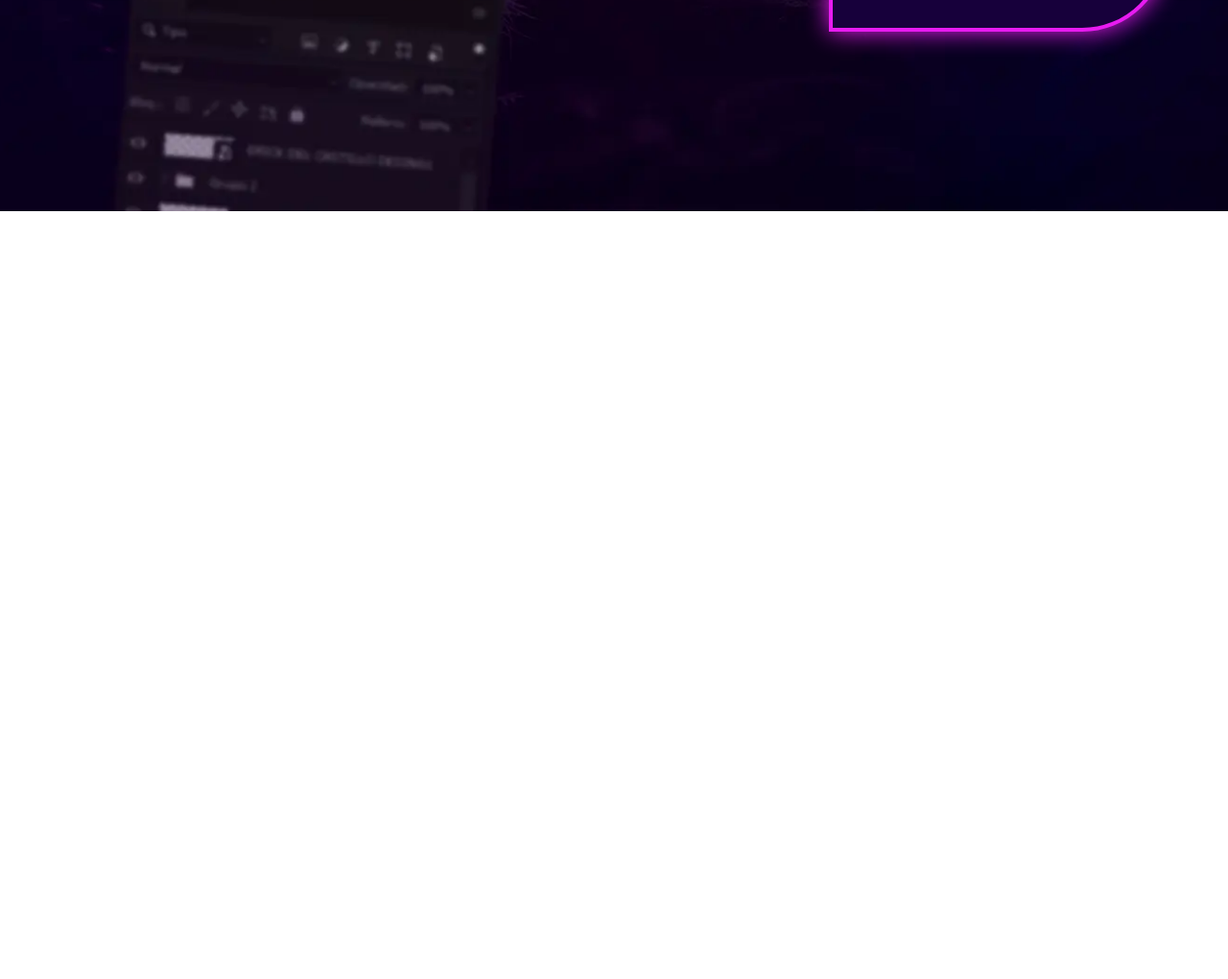
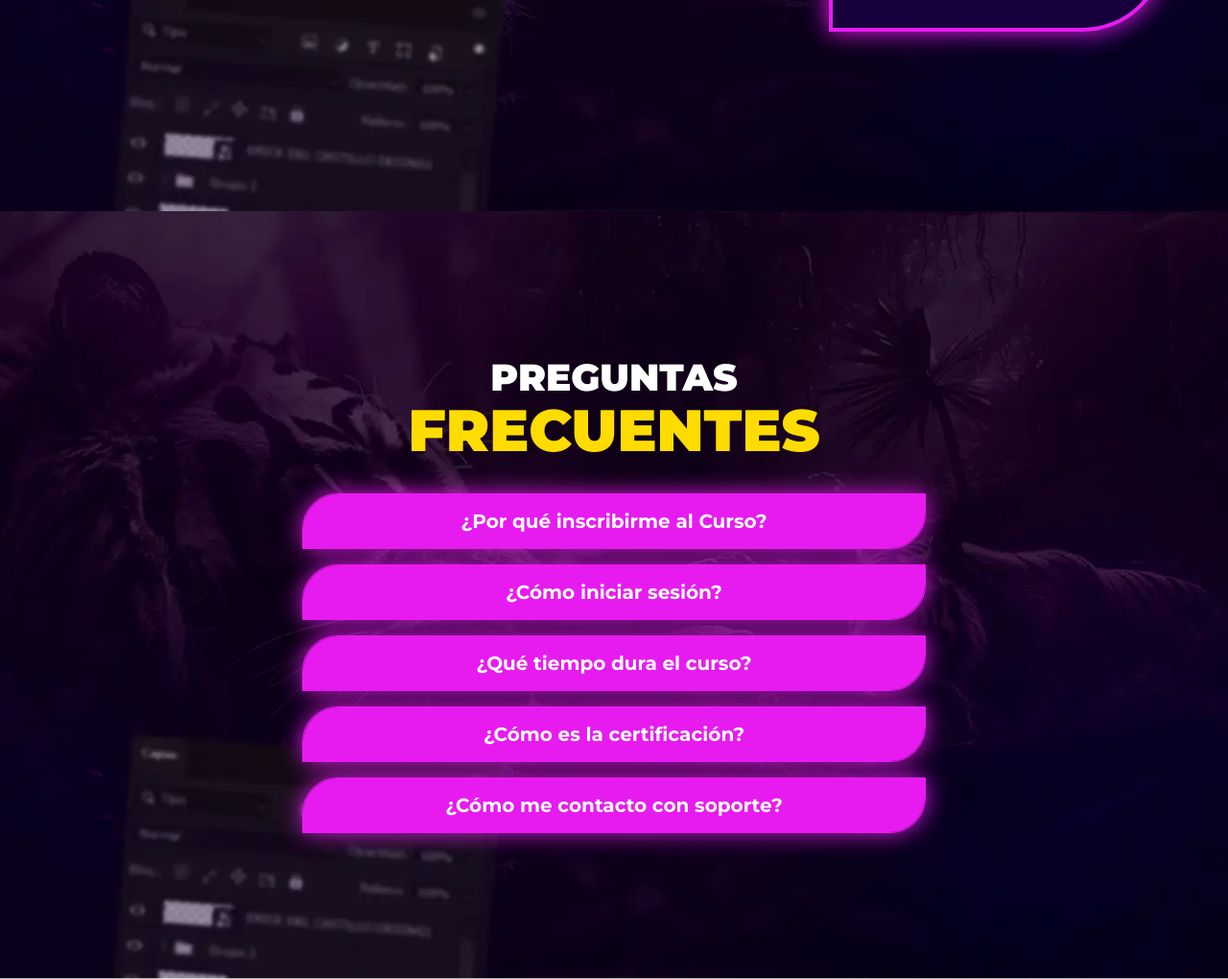
Before and after one commit to Samuel-Gom/edc-creative, a plain HTML site: page index.html in a window 1280 px wide. Shown: the part 6980-8000 px from the top of the page at 96% size. Before the commit the page ends 7200 px from the top, so only its background shows below. Drawn offline with Linux system fonts and the light colour scheme.

Commit message:
add section faq and styles

```diff
--- a/css/styles.css
+++ b/css/styles.css
@@ -713,6 +713,61 @@ p { text-wrap: pretty; }
   }
 }
 
+/* SECTION FAQ - TEN */
+.section-ten { background-image: url("../assets/img/10.webp");}
+
+.faq {
+  display: flex;
+  flex-direction: column;
+  justify-content: center;
+  gap: 2rem;
+  height: 100%;
+}
+
+.title-faq {
+  display: flex;
+  flex-direction: column;
+  align-items: center;
+}
+
+.title-white-faq { font-size: var(--step-4); }
+
+.faq-content {
+  display: flex;
+  flex-direction: column;
+  gap: 1rem;
+}
+
+.faq__details {
+  width: 100%;
+  max-width: 650px;
+  margin-inline: auto;
+  border-radius: 2.3rem 0 2.3rem 0;
+  border: 1px solid var(--rose);
+}
+
+.faq__title {
+  padding: 1rem;
+  font-size: var(--step-1);
+  font-weight: 700;
+  text-align: center;
+  list-style: none; /* Oculta el marcador por defecto, para tener mejor seguridad de que se oculte */
+  background-color: var(--rose);
+  border-radius: 2.3rem 0 2.3rem 0;
+  box-shadow: 0 0 24px var(--rose);
+  cursor: pointer;
+}
+
+.faq__title:-webkit-details-marker { /* Oculta el marcador por defecto en safari o navegadores webkit */
+  display: none;
+}
+
+.faq__answer {
+  padding: 1rem 2rem;
+  font-size: var(--step-0);
+  font-weight: 500;
+}
+
 @media (width >= 375px) {
   .navbar__container { flex-direction: row; }
 
--- a/index.html
+++ b/index.html
@@ -331,5 +331,35 @@
       </article>
     </section>
   </section>
+  <section class="section section-ten">
+    <section class="faq container">
+      <h4 class="title title-faq">
+        <span class="title-white title-white-faq">PREGUNTAS</span>
+        <span class="title-yellow">FRECUENTES</span>
+      </h4>
+      <div class="faq-content">
+        <details class="faq__details">
+          <summary class="faq__title">¿Por qué inscribirme al Curso?</summary>
+          <p class="faq__answer">Aprenderás técnicas avanzadas que te permitirán crear trabajos exclusivos y de alta calidad en el ámbito de Flyers y Motion, lo que te abrirá oportunidades para trabajar con una variedad de clientes, desde artistas hasta eventos y empresas en redes sociales.</p>
+        </details>
+        <details class="faq__details">
+          <summary class="faq__title">¿Cómo iniciar sesión?</summary>
+          <p class="faq__answer">Aprenderás técnicas avanzadas que te permitirán crear trabajos exclusivos y de alta calidad en el ámbito de Flyers y Motion, lo que te abrirá oportunidades para trabajar con una variedad de clientes, desde artistas hasta eventos y empresas en redes sociales.</p>
+        </details>
+        <details class="faq__details">
+          <summary class="faq__title">¿Qué tiempo dura el curso?</summary>
+          <p class="faq__answer">Aprenderás técnicas avanzadas que te permitirán crear trabajos exclusivos y de alta calidad en el ámbito de Flyers y Motion, lo que te abrirá oportunidades para trabajar con una variedad de clientes, desde artistas hasta eventos y empresas en redes sociales.</p>
+        </details>
+        <details class="faq__details">
+          <summary class="faq__title">¿Cómo es la certificación?</summary>
+          <p class="faq__answer">Aprenderás técnicas avanzadas que te permitirán crear trabajos exclusivos y de alta calidad en el ámbito de Flyers y Motion, lo que te abrirá oportunidades para trabajar con una variedad de clientes, desde artistas hasta eventos y empresas en redes sociales.</p>
+        </details>
+        <details class="faq__details">
+          <summary class="faq__title">¿Cómo me contacto con soporte?</summary>
+          <p class="faq__answer">Aprenderás técnicas avanzadas que te permitirán crear trabajos exclusivos y de alta calidad en el ámbito de Flyers y Motion, lo que te abrirá oportunidades para trabajar con una variedad de clientes, desde artistas hasta eventos y empresas en redes sociales.</p>
+        </details>
+      </div>
+    </section>
+  </section>
 </body>
 </html>
```
